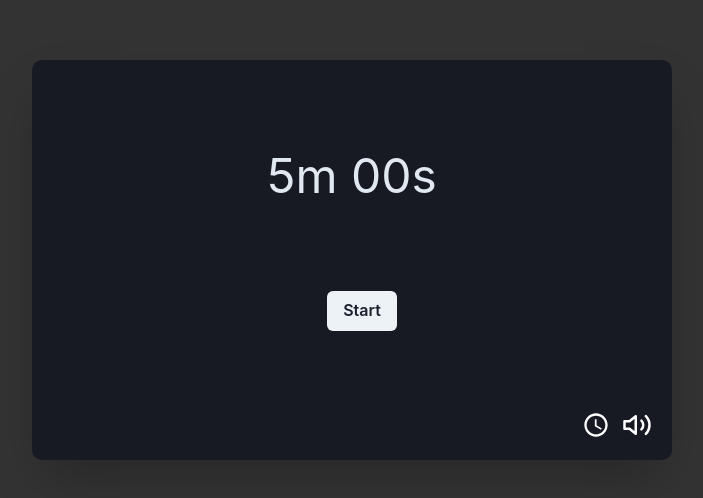
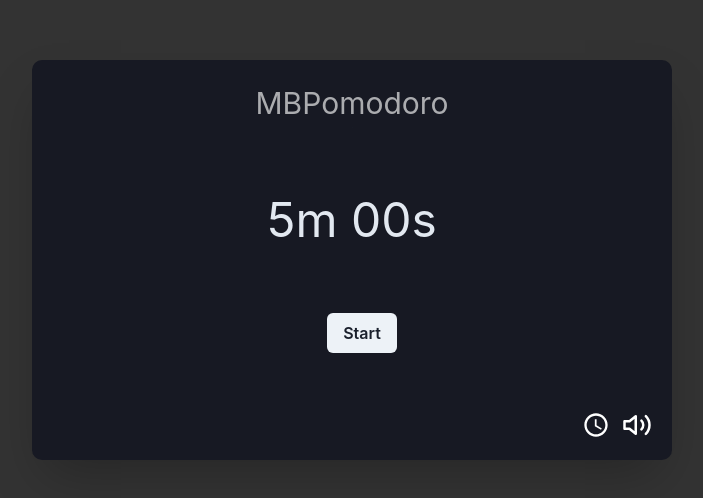
Before and after one commit to ffTsuzuku/MBPomodoro, a React (Vite) app: page / in a window 1280 px wide. Shown: the part 140-638 px from the top of the page, without its empty margins (288-991 px from the left). Built offline with nearby package versions, Linux system fonts and the light colour scheme.

Commit message:
bug: feature: Prevent adding duplicate preset & added branding

```diff
--- a/src/App.tsx
+++ b/src/App.tsx
@@ -1,5 +1,5 @@
 import './App.css'
-import { Button, Flex, Input } from '@chakra-ui/react'
+import { Box, Button, Flex, Grid, Input, Text } from '@chakra-ui/react'
 import Timer from './components/Timer'
 import './App.css'
 
@@ -12,8 +12,9 @@ function App() {
                 h={'100vh'}
                 justifyContent={'center'}
                 alignItems={'center'}
+                overflow={'hidden'}
             >
-                <Flex
+                <Grid
                     justifyContent={'center'}
                     alignItems={'center'}
                     w={'50%'}
@@ -21,10 +22,21 @@ function App() {
                     shadow={'2xl'}
                     borderRadius={'10px'}
                     bgColor={'gray.900'}
-                    wrap={'wrap'}
+                    gridTemplateRows={'1fr 5fr'}
+                    gridTemplateColumns={'1fr'}
+                    overflow={'hidden'}
                 >
+                    <Text
+                        color={'whiteAlpha.700'}
+                        fontSize={'30px'}
+                        pt={5}
+                        textAlign={'center'}
+                    >
+                        {'MBPomodoro'}
+                    </Text>
+
                     <Timer />
-                </Flex>
+                </Grid>
             </Flex>
         </div>
     )
--- a/src/components/PresetMenu.tsx
+++ b/src/components/PresetMenu.tsx
@@ -46,7 +46,12 @@ const PresetMenu = ({
 
     const onSubmitPresetVal = (e: React.KeyboardEvent) => {
         if (e.key === 'Enter') {
+            const exist =
+                presets.filter((preset) => preset.time.time === newPreset.time)
+                    .length > 0
+            if (exist) return
             updatePresets([...presets, { time: newPreset, deletable: true }])
+            setNewPreset(new TimeString('0'))
         }
     }
 
```
